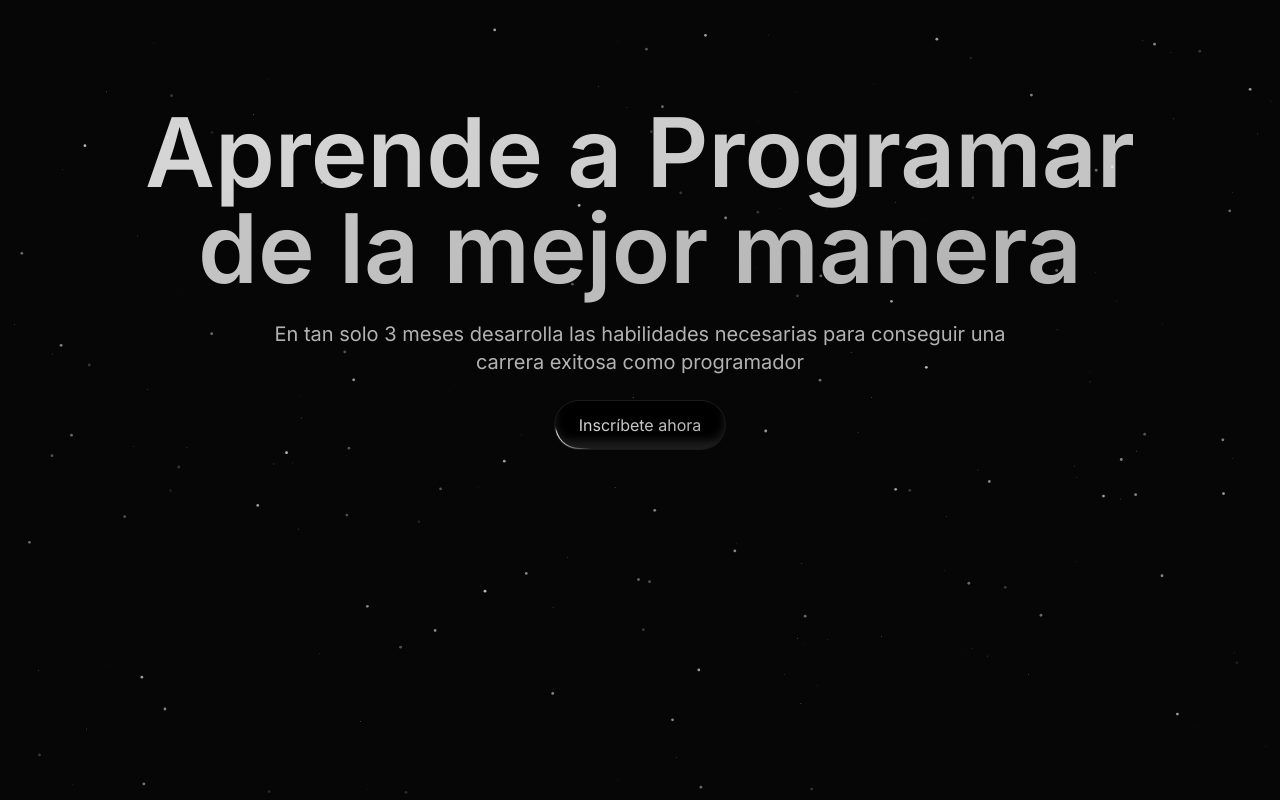
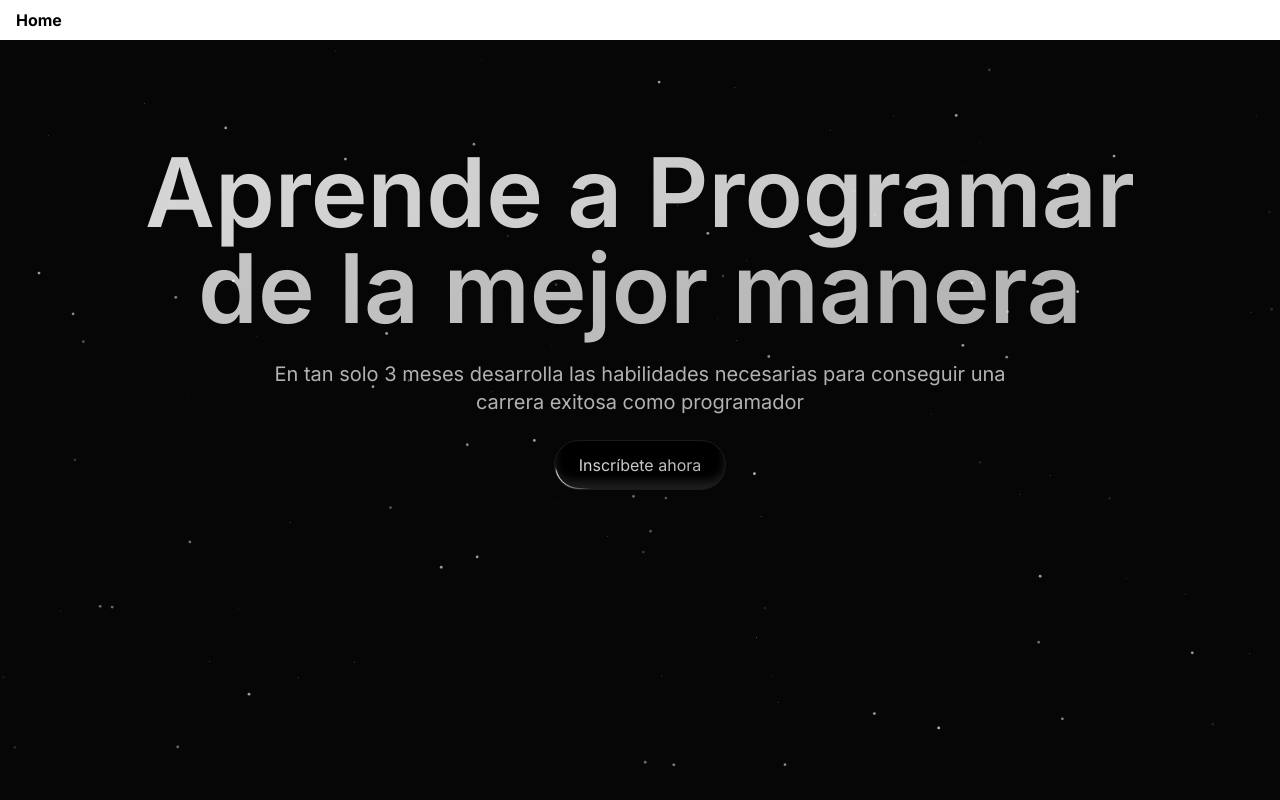
Before and after one commit to Onassis-dev/courses_landing_page, a React (Vite) app: page / in a window 1280 px wide. Built offline with nearby package versions, Linux system fonts and the light colour scheme.

Commit message:
fix: remove linting errors

```diff
--- a/src/components/magicui/particles.tsx
+++ b/src/components/magicui/particles.tsx
@@ -2,7 +2,7 @@
 
 import { cn } from "@/lib/utils";
 import React, {
-  ComponentPropsWithoutRef,
+  type ComponentPropsWithoutRef,
   useEffect,
   useRef,
   useState,
@@ -97,7 +97,7 @@ export const Particles: React.FC<ParticlesProps> = ({
   const canvasSize = useRef<{ w: number; h: number }>({ w: 0, h: 0 });
   const dpr = typeof window !== "undefined" ? window.devicePixelRatio : 1;
   const rafID = useRef<number | null>(null);
-  const resizeTimeout = useRef<NodeJS.Timeout | null>(null);
+  const resizeTimeout = useRef<ReturnType<typeof setTimeout> | null>(null);
 
   useEffect(() => {
     if (canvasRef.current) {
@@ -224,7 +224,7 @@ export const Particles: React.FC<ParticlesProps> = ({
         0,
         0,
         canvasSize.current.w,
-        canvasSize.current.h,
+        canvasSize.current.h
       );
     }
   };
@@ -243,7 +243,7 @@ export const Particles: React.FC<ParticlesProps> = ({
     start1: number,
     end1: number,
     start2: number,
-    end2: number,
+    end2: number
   ): number => {
     const remapped =
       ((value - start1) * (end2 - start2)) / (end1 - start1) + start2;
@@ -262,7 +262,7 @@ export const Particles: React.FC<ParticlesProps> = ({
       ];
       const closestEdge = edge.reduce((a, b) => Math.min(a, b));
       const remapClosestEdge = parseFloat(
-        remapValue(closestEdge, 0, 20, 0, 1).toFixed(2),
+        remapValue(closestEdge, 0, 20, 0, 1).toFixed(2)
       );
       if (remapClosestEdge > 1) {
         circle.alpha += 0.02;
--- a/src/routes/__root.tsx
+++ b/src/routes/__root.tsx
@@ -5,7 +5,7 @@ import Header from "../components/Header";
 export const Route = createRootRoute({
   component: () => (
     <>
-      {/* <Header /> */}
+      <Header />
 
       <Outlet />
     </>
--- a/src/routes/index.tsx
+++ b/src/routes/index.tsx
@@ -33,7 +33,7 @@ export function App() {
       </div>
       <Particles
         className="fixed inset-0 z-0"
-        quantity={100}
+        quantity={60}
         ease={50}
         color="#ffffff"
         refresh
```
Also changed, not shown: src/components/magicui/shimmer-button.tsx (+10 -7 lines).
